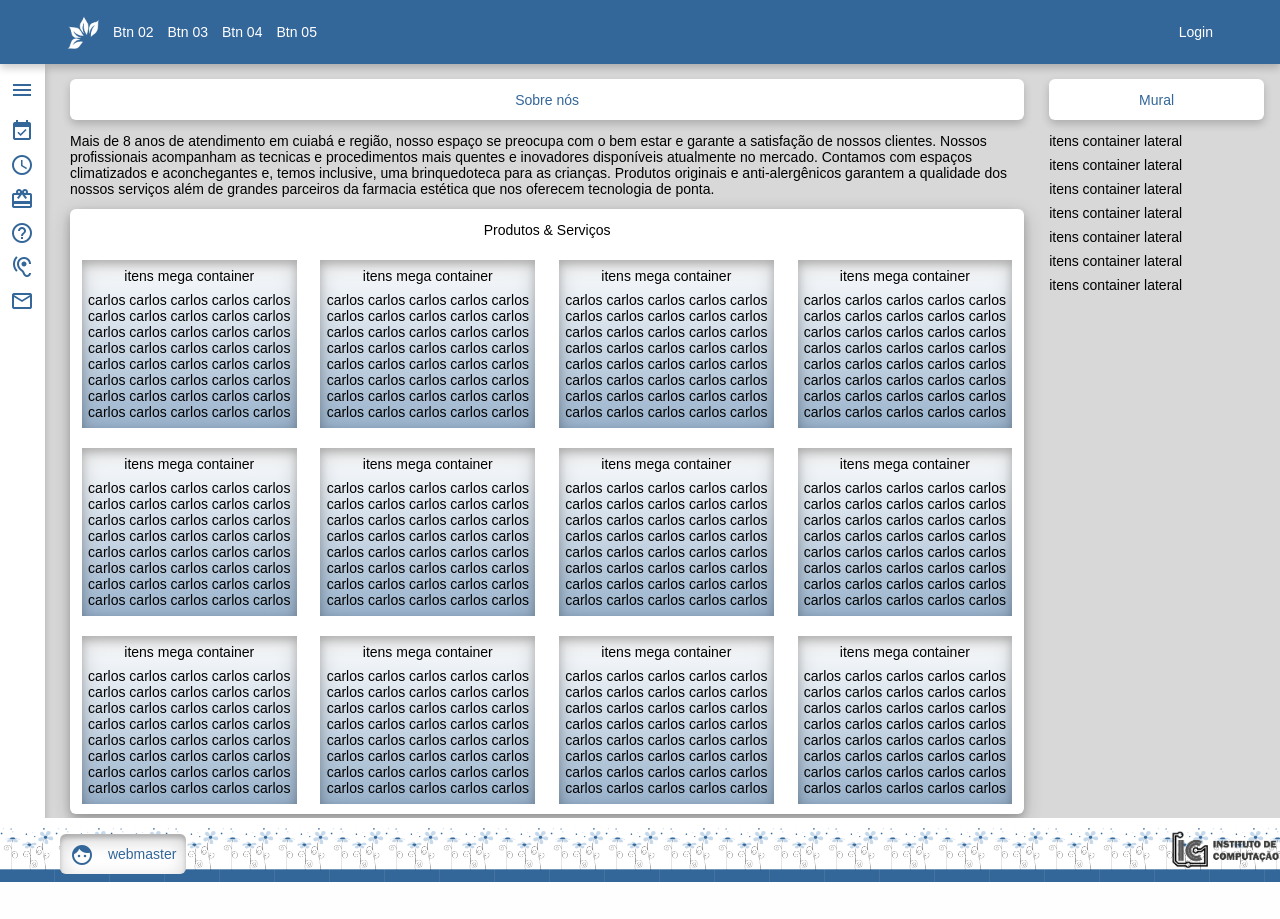
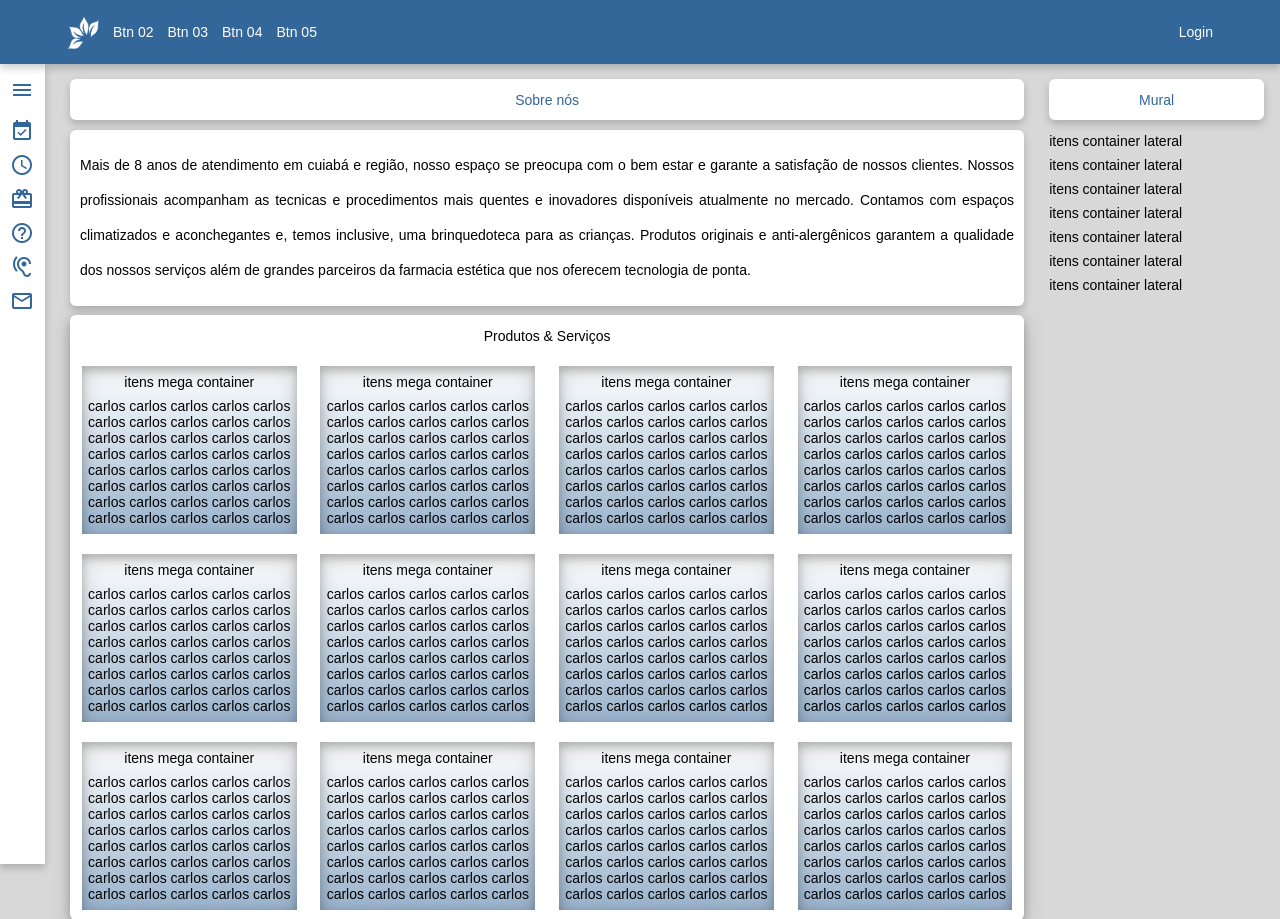
Before and after one commit to CarlosRamon-SI/Prova_2_Web_1, a PHP site: page / in a window 1280 px wide. Shown: the top 919 px of the page. Before the commit the page ends 882 px from the top, so only its background shows below. Run offline with PHP 8.4, Linux system fonts and the light colour scheme.

Commit message:
ultimo commit

```diff
--- a/style/main.css
+++ b/style/main.css
@@ -184,6 +184,13 @@ span, p {
     grid-column-end: 4;
     grid-row-start: 3;
     grid-row-end: 4;
+    box-shadow: 0 4px 8px rgba(0, 0, 0, 0.2);
+    background-color: #fff;
+    margin: 5px 0;
+    border-radius: 6px;
+    text-align: justify;
+    line-height: 35px;
+    padding: 10px;
 }
 
 #side {
```
